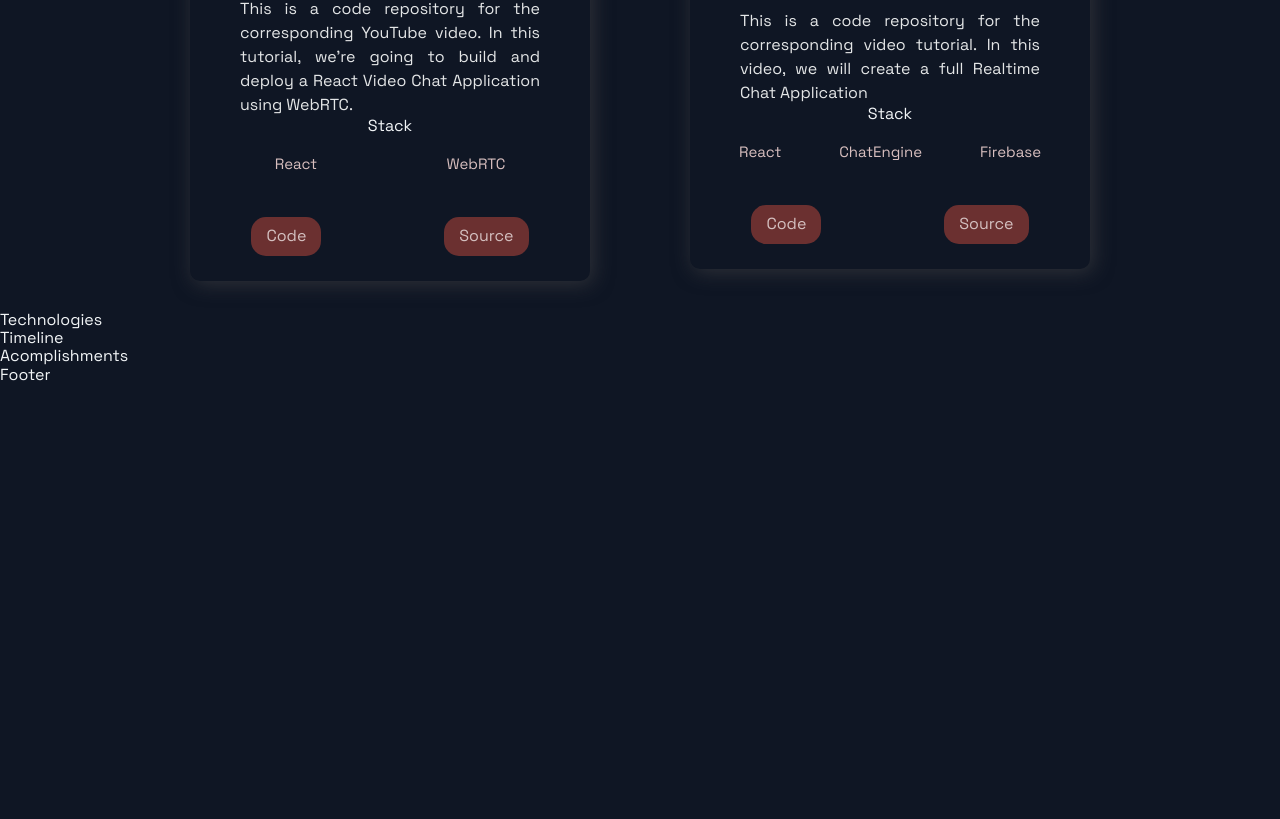
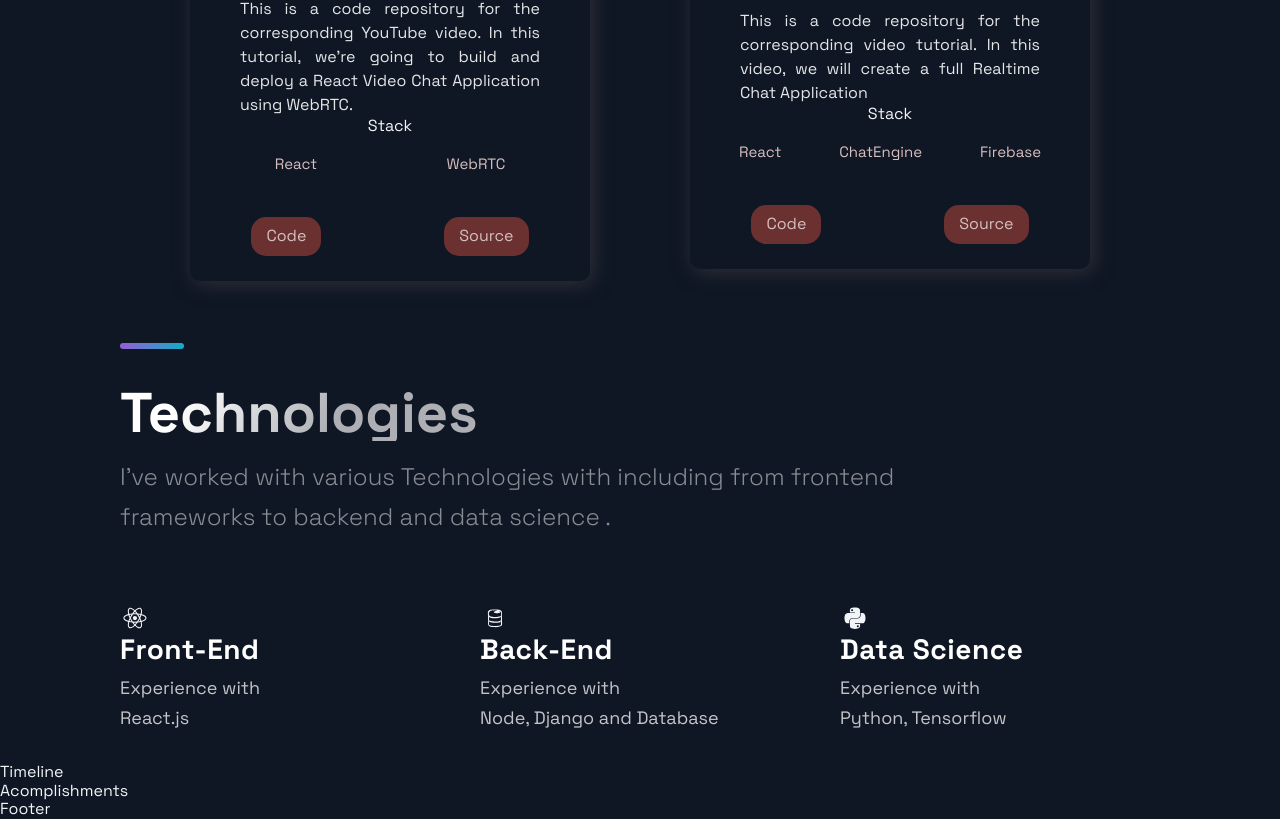
Before and after one commit to nahaktarun/tarunfolio, a Next.js app: page / in a window 1280 px wide. Shown: the part 1882-2701 px from the top of the page. Before the commit the page ends 2267 px from the top, so only its background shows below. Built offline with nearby package versions, Linux system fonts and the light colour scheme.

Commit message:
added technologies section

```diff
--- a/src/components/Technologies/Technologies.js
+++ b/src/components/Technologies/Technologies.js
@@ -1,12 +1,64 @@
-import React from 'react';
-import { DiFirebase, DiReact, DiZend } from 'react-icons/di';
-import { Section, SectionDivider, SectionText, SectionTitle } from '../../styles/GlobalComponents';
-import { List, ListContainer, ListItem, ListParagraph, ListTitle } from './TechnologiesStyles';
+import React from "react";
+import { DiCoda, DiFirebase, DiPython, DiReact, DiZend } from "react-icons/di";
+import {
+  Section,
+  SectionDivider,
+  SectionText,
+  SectionTitle,
+} from "../../styles/GlobalComponents";
+import {
+  List,
+  ListContainer,
+  ListItem,
+  ListParagraph,
+  ListTitle,
+} from "./TechnologiesStyles";
 
-const Technologies = () =>  (
-  <div>
-    Technologies
-  </div>
+const Technologies = () => (
+  <Section id="tech">
+    <SectionDivider />
+    <br />
+    <br />
+
+    <SectionTitle>Technologies</SectionTitle>
+
+    <SectionText>
+      I've worked with various Technologies with including from frontend
+      frameworks to backend and data science .
+    </SectionText>
+    <List>
+      <ListItem>
+        <DiReact size="3rem"></DiReact>
+        <ListContainer>
+          <ListTitle>Front-End</ListTitle>
+          <ListParagraph>
+            Experience with <br />
+            React.js
+          </ListParagraph>
+        </ListContainer>
+      </ListItem>
+      <ListItem>
+        <DiFirebase size="3rem"></DiFirebase>
+        <ListContainer>
+          <ListTitle>Back-End</ListTitle>
+          <ListParagraph>
+            Experience with <br />
+            Node, Django and Database
+          </ListParagraph>
+        </ListContainer>
+      </ListItem>
+      <ListItem>
+        <DiPython size="3rem"></DiPython>
+        <ListContainer>
+          <ListTitle>Data Science</ListTitle>
+          <ListParagraph>
+            Experience with <br />
+            Python, Tensorflow
+          </ListParagraph>
+        </ListContainer>
+      </ListItem>
+    </List>
+  </Section>
 );
 
 export default Technologies;
```
